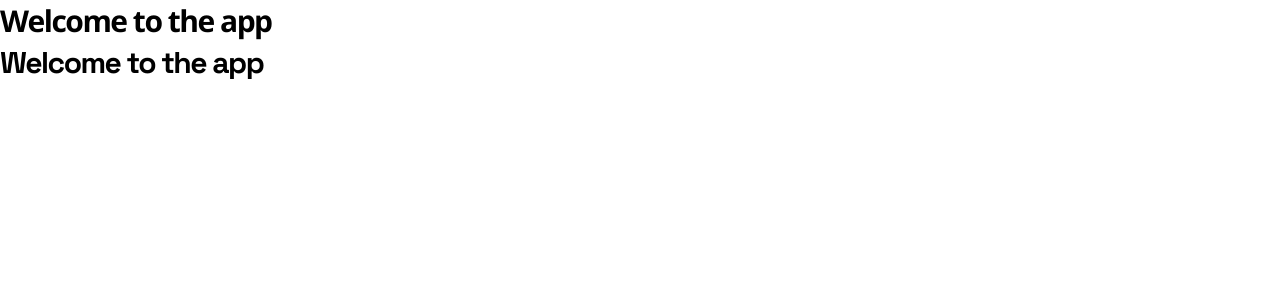
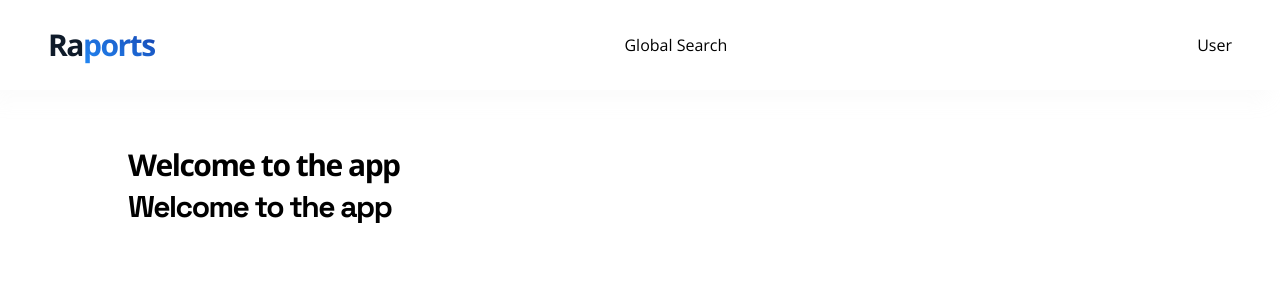
Before and after one commit to raports/raports-data-platform-webapp, a Next.js app: page / in a window 1280 px wide. Shown: the top 300 px of the page. Built offline with nearby package versions, Linux system fonts and the light colour scheme.

Commit message:
Navbar and shadcn

```diff
--- /dev/null
+++ b/app/(root)/layout.tsx
@@ -0,0 +1,17 @@
+import Navbar from "@/components/navigation/navbar";
+import React from "react";
+
+const Layout = ({ children }: { children: React.ReactNode }) => {
+  return (
+    <main className="relative bg-light-900">
+      <Navbar />
+      <div className="flex">
+        <section className="flex min-h-screen flex-1 flex-col px-6 pb-6 pt-36 max-md:pb-14 sm:px-14">
+          <div className="mx-auto w-full max-w-5xl">{children}</div>
+        </section>
+      </div>
+    </main>
+  );
+};
+
+export default Layout;
--- /dev/null
+++ b/components/navigation/navbar/index.tsx
@@ -0,0 +1,20 @@
+import Link from "next/link";
+import React from "react";
+
+const Navbar = () => {
+  return (
+    <nav className="flex-between fixed z-50 w-full gap-5 bg-light-900 p-6 shadow-light-300 sm:px-12">
+      <Link href="/" className="flex items-center gap-1">
+        <p className="h1-bold text-dark-200">
+          Ra<span className="primary-text-gradient">ports</span>
+        </p>
+      </Link>
+
+      <p>Global Search</p>
+
+      <div className="flex-between gap-5">User</div>
+    </nav>
+  );
+};
+
+export default Navbar;
--- a/tailwind.config.ts
+++ b/tailwind.config.ts
@@ -46,10 +46,6 @@ const config: Config = {
         "dark-100": "0px 2px 10px 0px rgba(46, 52, 56, 0.10)",
         "dark-200": "2px 0px 20px 0px rgba(39, 36, 36, 0.04)",
       },
-      backgroundImage: {
-        "primary-gradient":
-          "linear-gradient(30deg, #2389F5 0%, #1957C3 70%, #0F2590 100%)",
-      },
       screens: {
         xs: "420px",
       },
```
Also changed, not shown: app/(root)/(home)/page.tsx (renamed from app/page.tsx).
